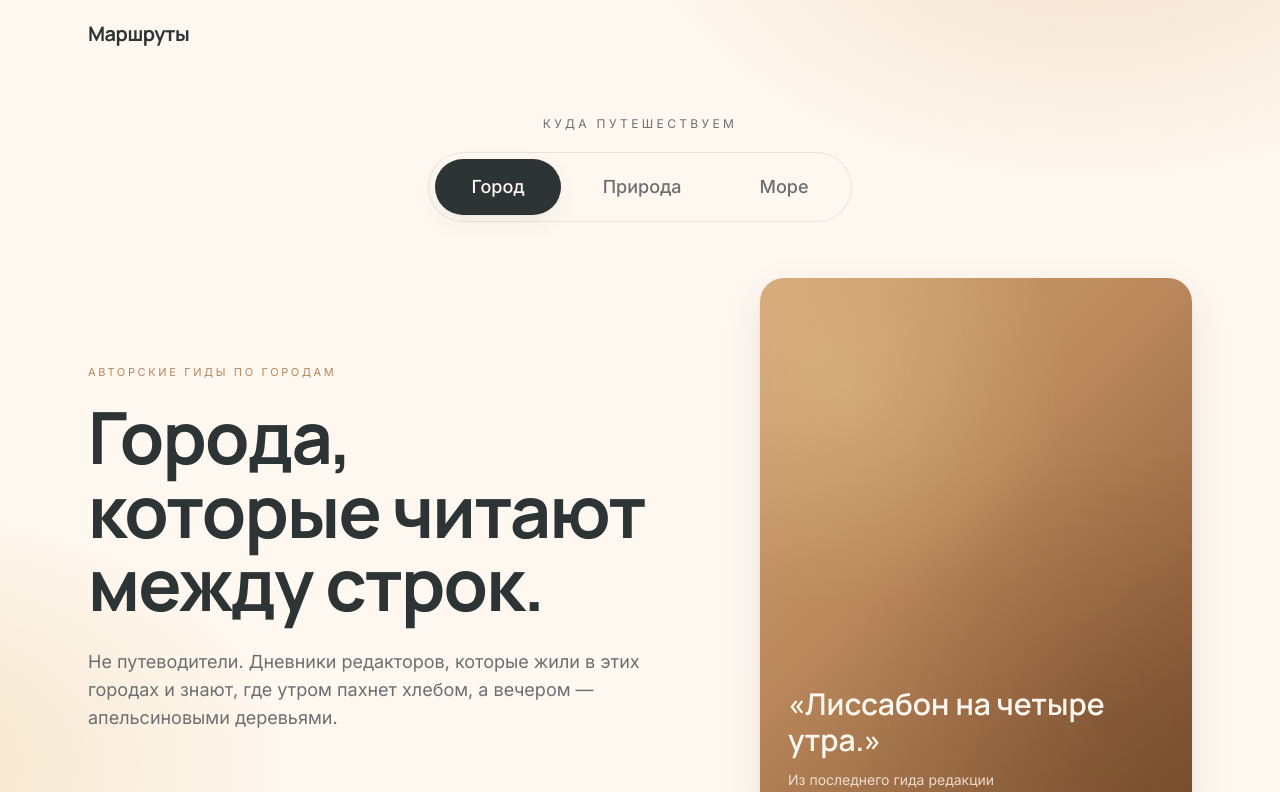
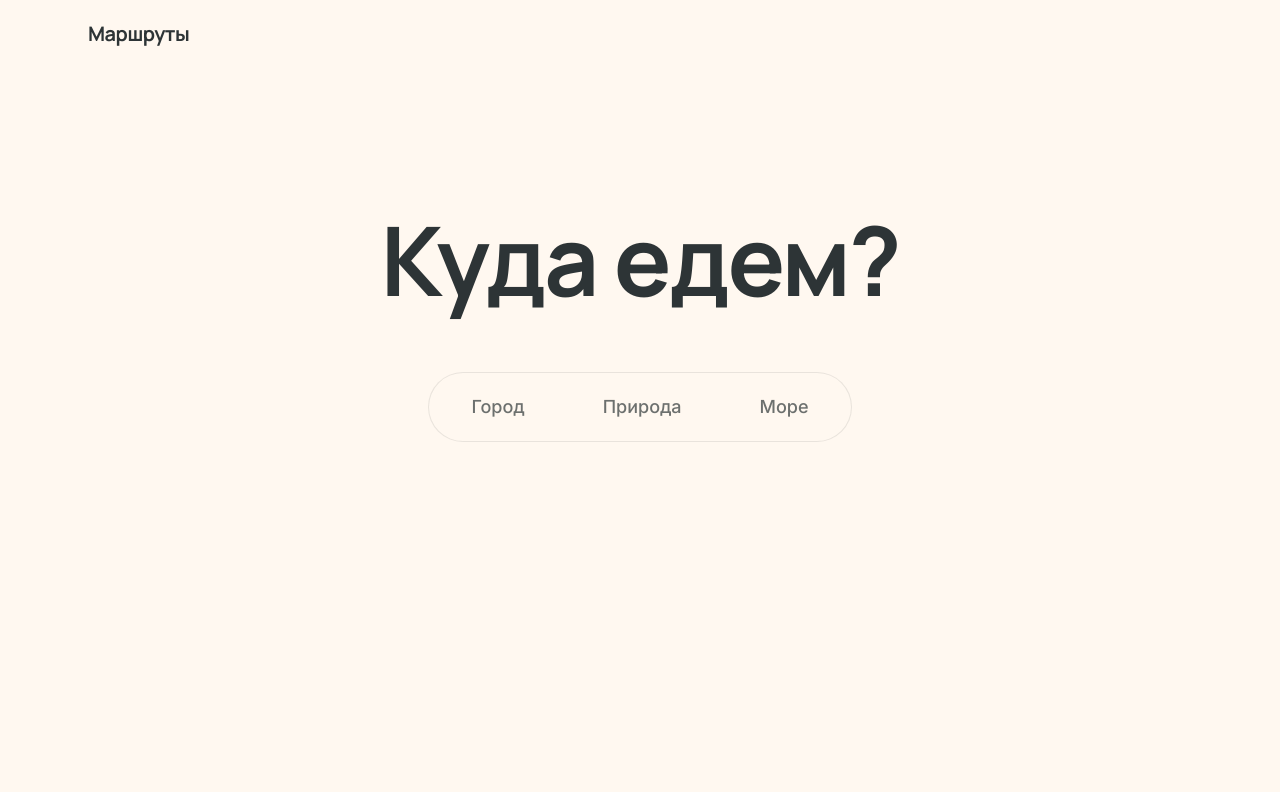
Before and after one commit to zyablikovalex-art/scaling-octo-giggle, a Next.js app: page / in a window 1280 px wide. Shown: the top 792 px of the page. Built offline with nearby package versions, Linux system fonts and the light colour scheme.

Commit message:
Add landing state with centered title before tab selection
On first visit, show a large "Куда едем?" headline with the theme tabs
centered on screen. Selecting any tab collapses the headline and slides
the tabs up, revealing the existing hero, description, and card layout.

```diff
--- a/app/page.tsx
+++ b/app/page.tsx
@@ -251,15 +251,19 @@ function ArrowIcon({ className = "" }: { className?: string }) {
 function ThemeTabs({
   value,
   onChange,
+  showLabel = true,
 }: {
-  value: ThemeKey;
+  value: ThemeKey | null;
   onChange: (key: ThemeKey) => void;
+  showLabel?: boolean;
 }) {
   return (
     <div className="flex flex-col items-center gap-2 md:gap-5">
+      {showLabel && (
         <p className="text-[10px] uppercase tracking-[0.24em] text-muted md:text-xs md:tracking-[0.28em]">
           Куда путешествуем
         </p>
+      )}
       <div
         role="tablist"
         aria-label="Куда путешествуем"
@@ -515,10 +519,11 @@ function CatalogView({ theme, t }: { theme: ThemeKey; t: Theme }) {
 }
 
 export default function HomePage() {
-  const [theme, setTheme] = useState<ThemeKey>("city");
+  const [theme, setTheme] = useState<ThemeKey | null>(null);
   const [view, setView] = useState<View>("intro");
   const [transitioning, setTransitioning] = useState(false);
-  const t = themes[theme];
+  const started = theme !== null;
+  const t = themes[theme ?? "city"];
 
   const switchView = (next: View) => {
     if (next === view || transitioning) return;
@@ -532,17 +537,26 @@ export default function HomePage() {
     }, 300);
   };
 
+  const handleTabClick = (key: ThemeKey) => {
+    setTheme(key);
+    setView("intro");
+  };
+
   return (
     <div
       className="flex min-h-[100dvh] flex-col transition-colors duration-700 ease-out"
-      style={{ backgroundColor: t.baseColor, backgroundImage: t.gradient }}
+      style={
+        started
+          ? { backgroundColor: t.baseColor, backgroundImage: t.gradient }
+          : { backgroundColor: "#FFF8F0" }
+      }
     >
       <header className="shrink-0">
         <div className="mx-auto flex max-w-6xl items-center justify-between px-6 py-3 md:py-5">
           <a href="/" className="font-display text-lg font-bold tracking-tight md:text-xl">
             Маршруты
           </a>
-          {view === "catalog" && (
+          {started && view === "catalog" && (
             <button
               type="button"
               onClick={() => switchView("intro")}
@@ -554,21 +568,47 @@ export default function HomePage() {
         </div>
       </header>
 
-      <div className="mx-auto w-full max-w-6xl shrink-0 px-6 pb-2 pt-4 md:pb-6 md:pt-12">
-        <ThemeTabs value={theme} onChange={setTheme} />
+      <div
+        className="mx-auto flex w-full max-w-6xl flex-col items-center px-6 transition-[padding] duration-700 ease-[cubic-bezier(0.65,0,0.35,1)]"
+        style={{
+          paddingTop: started ? undefined : "18vh",
+          paddingBottom: started ? undefined : "0",
+        }}
+      >
+        <div
+          className={`grid w-full overflow-hidden transition-all duration-700 ease-[cubic-bezier(0.65,0,0.35,1)] ${
+            started ? "grid-rows-[0fr] opacity-0" : "grid-rows-[1fr] opacity-100"
+          }`}
+        >
+          <div className="min-h-0">
+            <h1 className="pb-10 text-center font-display text-5xl font-bold leading-[1.05] tracking-tight md:pb-16 md:text-8xl">
+              Куда едем?
+            </h1>
+          </div>
+        </div>
+        <div
+          className={`w-full transition-[padding] duration-700 ease-[cubic-bezier(0.65,0,0.35,1)] ${
+            started ? "pb-2 pt-4 md:pb-6 md:pt-12" : "pb-0 pt-0"
+          }`}
+        >
+          <ThemeTabs value={theme} onChange={handleTabClick} showLabel={started} />
+        </div>
       </div>
 
+      {started && (
         <div
+          key={view}
           className={`flex flex-1 flex-col transition-opacity duration-300 ease-out ${
-          transitioning ? "opacity-0" : "opacity-100"
+            transitioning ? "opacity-0" : "opacity-100 animate-fade-up"
           }`}
         >
           {view === "intro" ? (
-          <IntroView theme={theme} t={t} onStart={() => switchView("catalog")} />
+            <IntroView theme={theme!} t={t} onStart={() => switchView("catalog")} />
           ) : (
-          <CatalogView theme={theme} t={t} />
+            <CatalogView theme={theme!} t={t} />
           )}
         </div>
+      )}
     </div>
   );
 }
```
Lines whose indentation alone changed are shown as unchanged.
